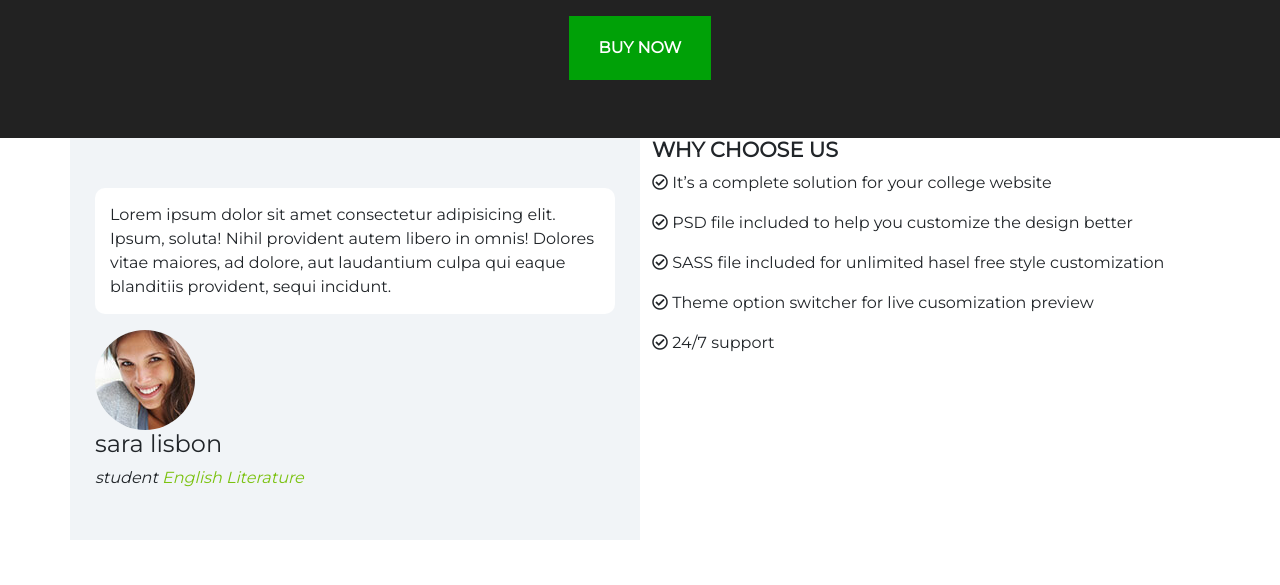
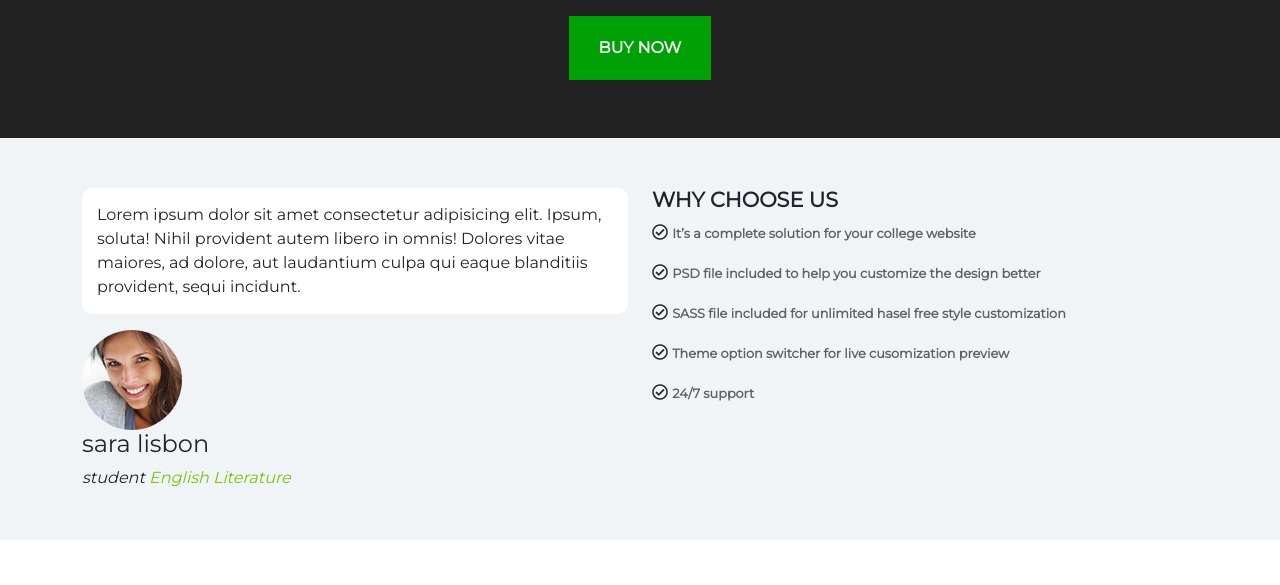
Before and after one commit to AmarSabry/Third-theme, a plain HTML site: page index.html in a window 1280 px wide. Shown: the part 2380-2965 px from the top of the page. Drawn offline with nearby package versions, Linux system fonts and the light colour scheme.

Commit message:
Update index.css

```diff
--- a/index.css
+++ b/index.css
@@ -445,16 +445,24 @@ button.apply {
 /*************************** TESTIMONIALS ****************/
 
 
-.sara {
+/*************************** TESTIMONIALS ****************/
+
+
+.testimonials {
     background-color: #f1f4f7;
     padding: 50px 25px;
 }
 
-.sara p {
+.testimonials .sara p {
     width: 100%;
     background-color: white;
     padding: 15px;
     border-radius: 10px;
+}
+.testimonials .why span{
+    opacity: .7;
+    font-size: .8em;
+    font-weight: bold;
 }
 
 .check {
@@ -464,6 +472,7 @@ button.apply {
 .check .far {
     transition: all ease-in-out .2s;
 }
+
 
 /*************    Footer  *******************/
 
```
